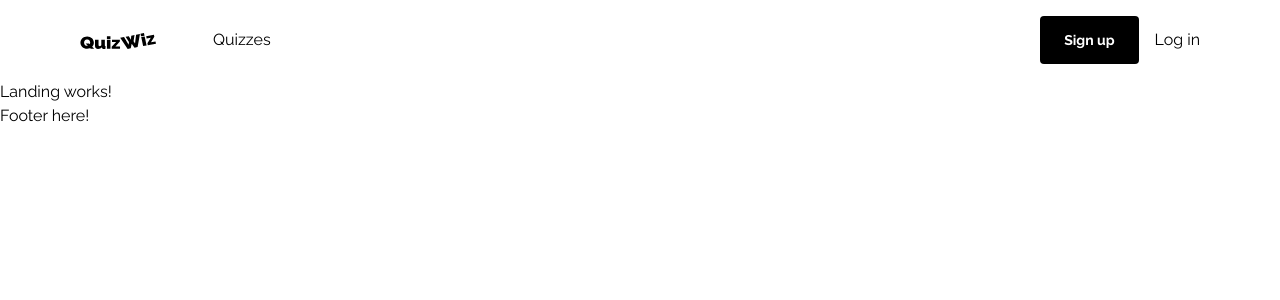
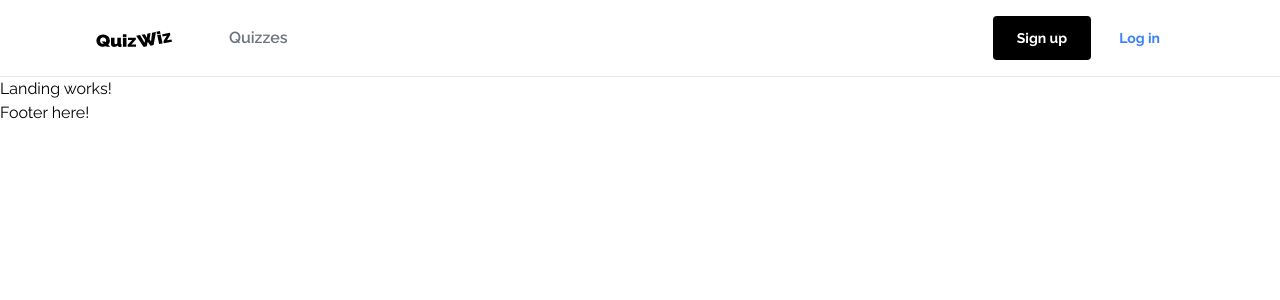
Before and after one commit to SousouBer/quizwiz-frontend, a Vue app: page /landing in a window 1280 px wide. Shown: the top 300 px of the page. Built offline with nearby package versions, Linux system fonts and the light colour scheme.

Commit message:
style: complete header styles

```diff
--- a/src/components/shared/TheHeader.vue
+++ b/src/components/shared/TheHeader.vue
@@ -1,5 +1,5 @@
 <template>
-  <header class="flex justify-between items-center px-20 py-4">
+  <header class="flex justify-between items-center px-24 py-4 border-b">
     <div class="flex items-center gap-14">
       <div>
         <a href="#">
@@ -9,13 +9,23 @@
           />
         </a>
       </div>
-      <a href="#" class="text-475467"> Quizzes </a>
+      <a
+        href="#"
+        class="text-gray-500 font-semibold hover:text-gray-600 transition-colors duration-300 ease-in-out"
+        >Quizzes</a
+      >
     </div>
-    <div class="flex justify-center items-center gap-4">
-      <button class="text-white bg-black rounded px-6 py-3.5 text-sm font-bold">
+    <div class="flex justify-center items-center gap-1">
+      <button
+        class="text-white bg-black rounded px-6 py-3 text-sm font-bold hover:bg-gray-900 transition-colors duration-300 ease-in-out"
+      >
         Sign up
       </button>
-      <button class="text-4B69FD">Log in</button>
+      <button
+        class="text-blue-500 font-bold text-sm px-6 py-3 hover:text-blue-600 transition-colors duration-300 ease-in-out"
+      >
+        Log in
+      </button>
     </div>
   </header>
 </template>
```
